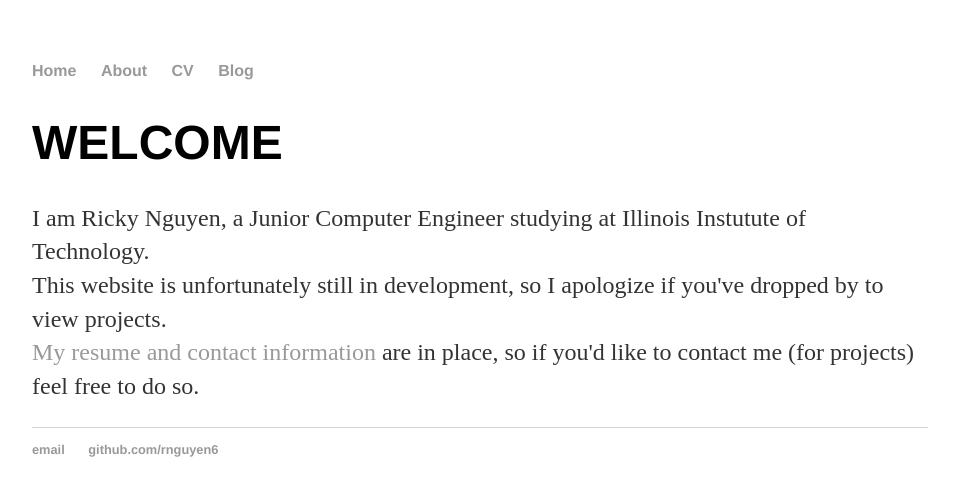
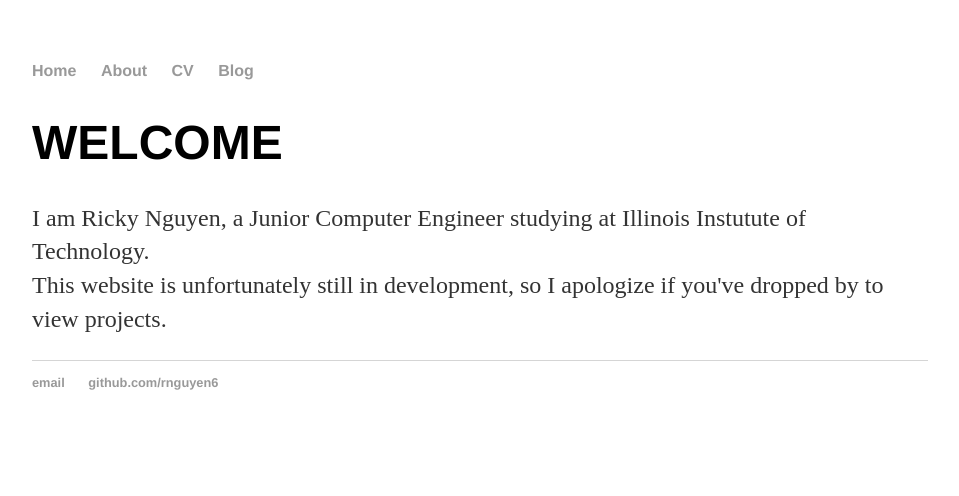
Before and after one commit to rnguyen6/rnguyen6.github.io, a Jekyll site: the page built from index.html, in a window 1280 px wide. Shown: the top 496 px of the page, without its empty margins (160-1119 px from the left). Built offline with Jekyll 4.4.1, drawn with Linux system fonts in a browser that asks for light colours.

Commit message:
Update index.html

```diff
--- a/index.html
+++ b/index.html
@@ -5,8 +5,6 @@ title: Ricky Nguyen | Computer Engineer
 
 <div class="blurb">
 	<h1>WELCOME</h1>
-	<p>I am Ricky Nguyen, a Junior Computer Engineer studying at Illinois Instutute of Technology.<br />
-		This website is unfortunately still in development, so I apologize if you've dropped by to view projects.<br />
-		<a href="/about">My resume and contact information</a> are in place, so if you'd like to contact me (for projects) feel free to do so.<br />
-	</p>
+	<p>I am Ricky Nguyen, a Junior Computer Engineer studying at Illinois Instutute of Technology.<br>
+		This website is unfortunately still in development, so I apologize if you've dropped by to view projects.<br>
 </div>
```
